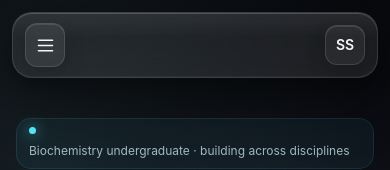
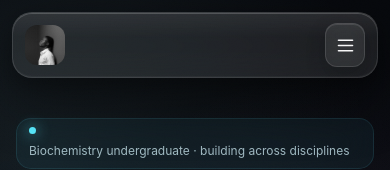
Before and after one commit to sethsaddih/sethsaddih.com, a Next.js app: page / in a window 390 px wide. Shown: the top 170 px of the page. Built offline with nearby package versions, Linux system fonts and the light colour scheme.

Commit message:
Replace mobile header SS tile with profile image

```diff
--- a/components/Portfolio.tsx
+++ b/components/Portfolio.tsx
@@ -55,8 +55,8 @@ export function SiteHeader({ active = "Home" }: { active?: string }) {
   return (
     <nav className="fixed inset-x-0 top-3 z-50 px-3 sm:top-4 sm:px-5">
       <div className="nav-shell mx-auto flex max-w-360 items-center justify-between rounded-[20px] px-3 py-2.5 sm:px-4">
-        <Link href="/" className="group flex items-center gap-3" aria-label="Seth Saddih home">
-          <span className="brand-mark grid size-10 place-items-center rounded-xl text-sm font-semibold">SS</span>
+        <Link href="/" className="group order-2 flex items-center gap-3 md:order-none" aria-label="Seth Saddih home">
+          <img src="/seth-profile.png" alt="Seth Saddih" className="size-10 rounded-xl object-cover object-center" />
           <span className="hidden text-sm font-semibold tracking-tight sm:block">Seth Saddih</span>
         </Link>
 
@@ -80,7 +80,7 @@ export function SiteHeader({ active = "Home" }: { active?: string }) {
         <button
           type="button"
           onClick={() => setMenuOpen((v) => !v)}
-          className="glass-button menu-toggle grid size-10 place-items-center rounded-xl md:hidden"
+          className="glass-button menu-toggle order-1 grid size-10 place-items-center rounded-xl md:order-none md:hidden"
           aria-label={menuOpen ? "Close menu" : "Open menu"}
           aria-expanded={menuOpen}
           aria-controls="mobile-navigation"
@@ -229,7 +229,7 @@ export function ProjectsPage() {
 }
 
 export function ExperiencePage() {
-  const learningTracks = ["Data Analytics", "Python for Data Analysis", "Graphic Design", "Web Development"];
+  const learningTracks = ["Data Analytics", "Graphic Design", "Web Development"];
 
   return (
     <PageFrame active="Experience">
```
